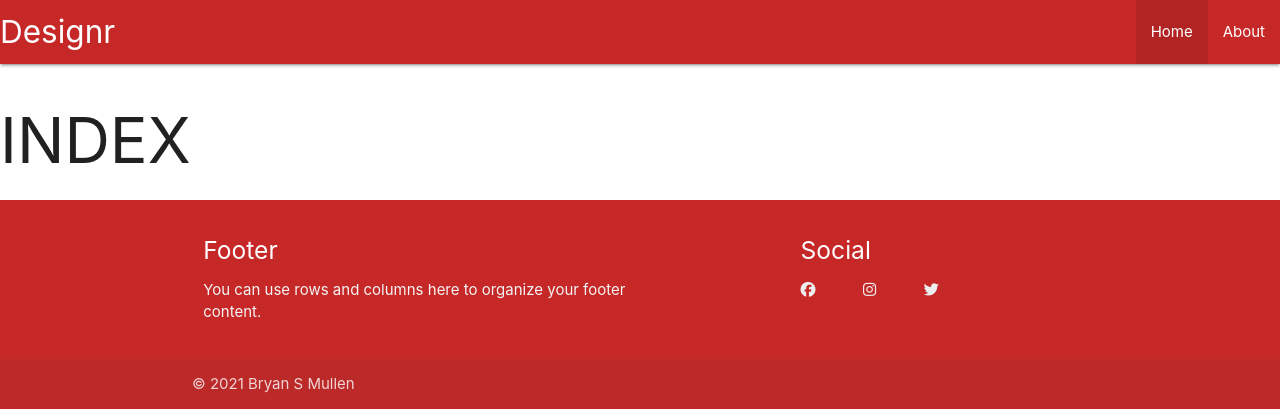
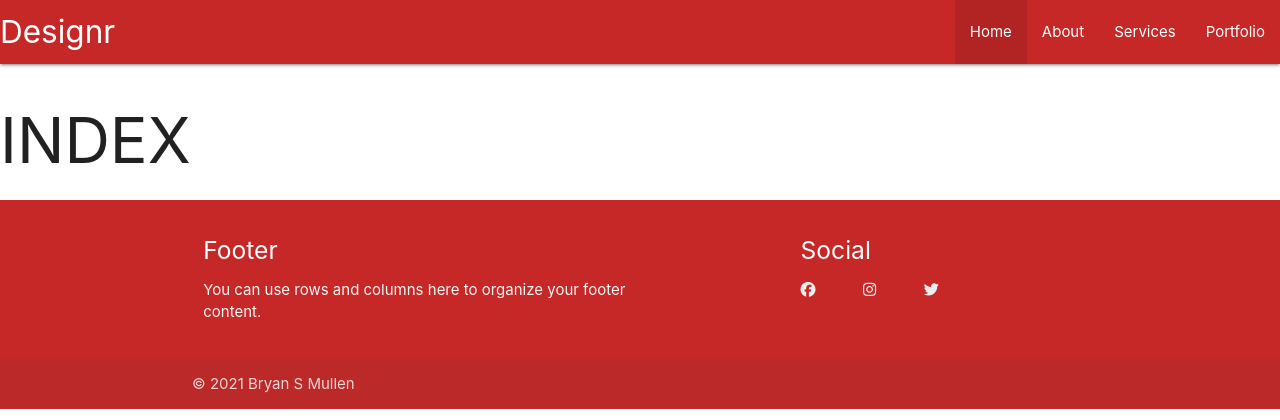
Before and after one commit to Code-Institute-Submissions/bryansmullen-designr_SeptResub, a Django app: page / in a window 1280 px wide. Shown: the top 420 px of the page. Run offline with Django 3.2, Linux system fonts and the light colour scheme; some libraries are stand-ins or nearby versions.

Commit message:
Add Services & Portfolio To Navlinks

```diff
--- a/templates/partials/_links.html
+++ b/templates/partials/_links.html
@@ -10,9 +10,27 @@
 
 <!-- About Link -->
 <li
-  {% if '/about' == request.path %}
+  {% if 'about' in request.path %}
     class="active"
   {% else %}
     class=""
   {% endif %}
 ><a href="{% url 'about' %}">About</a></li>
+
+<!-- Services Link -->
+<li
+  {% if 'services' in request.path %}
+    class="active"
+  {% else %}
+    class=""
+  {% endif %}
+><a href="{% url 'services' %}">Services</a></li>
+
+<!-- About Link -->
+<li
+  {% if 'portfolio' in request.path %}
+    class="active"
+  {% else %}
+    class=""
+  {% endif %}
+><a href="{% url 'portfolio' %}">Portfolio</a></li>
```
